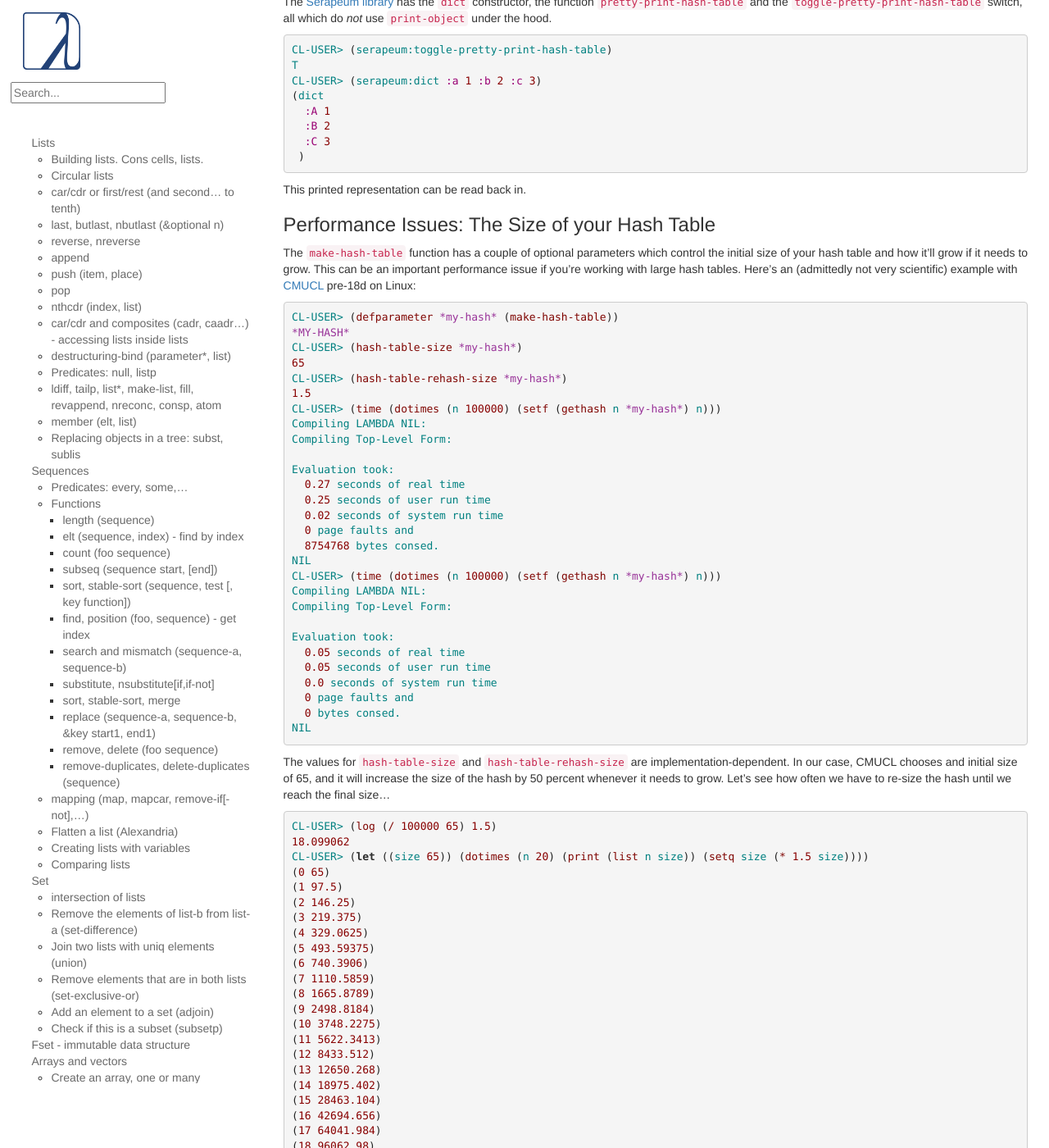
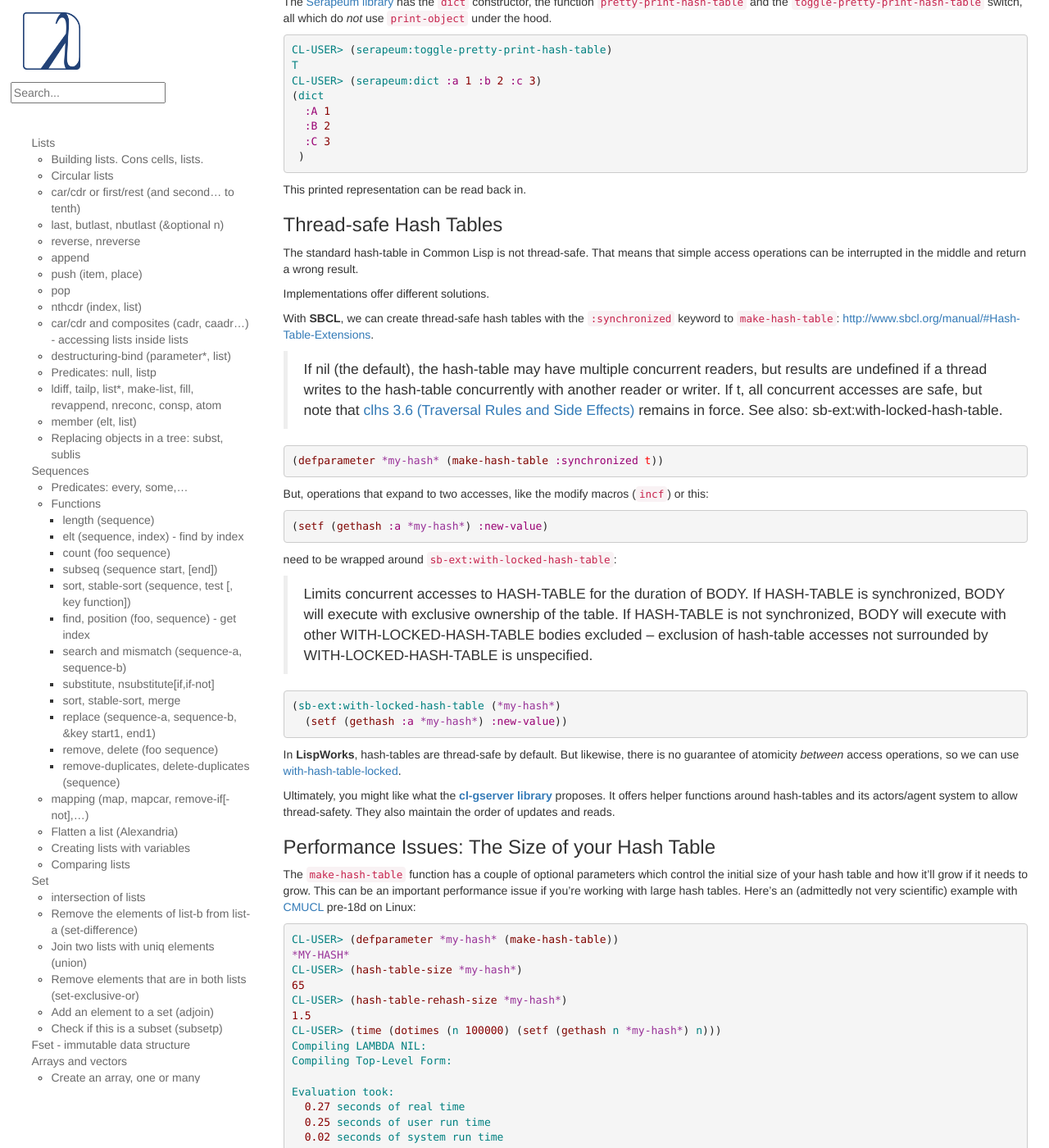
Before and after one commit to LispCookbook/cl-cookbook, a Jekyll site: the page built from data-structures.md, in a window 1280 px wide and 1400 px high, scrolled down 19281 px. Shown: the whole window at 82% size. Built offline with Jekyll 4.4.1, drawn with Linux system fonts in a browser that asks for light colours; some of the changed text lies outside the part shown.

Commit message:
data-structures: thread-safe hash tables

```diff
--- a/data-structures.md
+++ b/data-structures.md
@@ -1267,7 +1267,7 @@ CL-USER> (hash-table-count *my-hash*)
 0
 ~~~
 
-### Printing a hash table readably
+### Printing a Hash Table readably
 
 **With print-object** (non portable)
 
@@ -1361,6 +1361,48 @@ This printed representation can be read back in.
 
 
 <a name="size"></a>
+
+### Thread-safe Hash Tables
+
+The standard hash-table in Common Lisp is not thread-safe. That means
+that simple access operations can be interrupted in the middle and
+return a wrong result.
+
+Implementations offer different solutions.
+
+With **SBCL**, we can create thread-safe hash tables with the `:synchronized` keyword to `make-hash-table`: [http://www.sbcl.org/manual/#Hash-Table-Extensions](http://www.sbcl.org/manual/#Hash-Table-Extensions).
+
+> If nil (the default), the hash-table may have multiple concurrent readers, but results are undefined if a thread writes to the hash-table concurrently with another reader or writer. If t, all concurrent accesses are safe, but note that [clhs 3.6 (Traversal Rules and Side Effects)](http://www.lispworks.com/documentation/HyperSpec/Body/03_f.htm) remains in force. See also: sb-ext:with-locked-hash-table.
+
+~~~lisp
+(defparameter *my-hash* (make-hash-table :synchronized t))
+~~~
+
+But, operations that expand to two accesses, like the modify macros (`incf`) or this:
+
+~~~lisp
+(setf (gethash :a *my-hash*) :new-value)
+~~~
+
+need to be wrapped around `sb-ext:with-locked-hash-table`:
+
+> Limits concurrent accesses to HASH-TABLE for the duration of BODY.  If HASH-TABLE is synchronized, BODY will execute with exclusive ownership of the table. If HASH-TABLE is not synchronized, BODY will execute with other WITH-LOCKED-HASH-TABLE bodies excluded -- exclusion of hash-table accesses not surrounded by WITH-LOCKED-HASH-TABLE is unspecified.
+
+~~~lisp
+(sb-ext:with-locked-hash-table (*my-hash*)
+  (setf (gethash :a *my-hash*) :new-value))
+~~~
+
+In **LispWorks**, hash-tables are thread-safe by default. But
+likewise, there is no guarantee of atomicity *between* access
+operations, so we can use
+[with-hash-table-locked](http://www.lispworks.com/documentation/lw71/LW/html/lw-144.htm#pgfId-900768).
+
+Ultimately, you might like what the [**cl-gserver library**](https://mdbergmann.github.io/cl-gserver/index.html#toc-2-4-1-hash-table-agent)
+proposes. It offers helper functions around hash-tables and its
+actors/agent system to allow thread-safety. They also maintain the
+order of updates and reads.
+
 
 ### Performance Issues: The Size of your Hash Table
 
```
